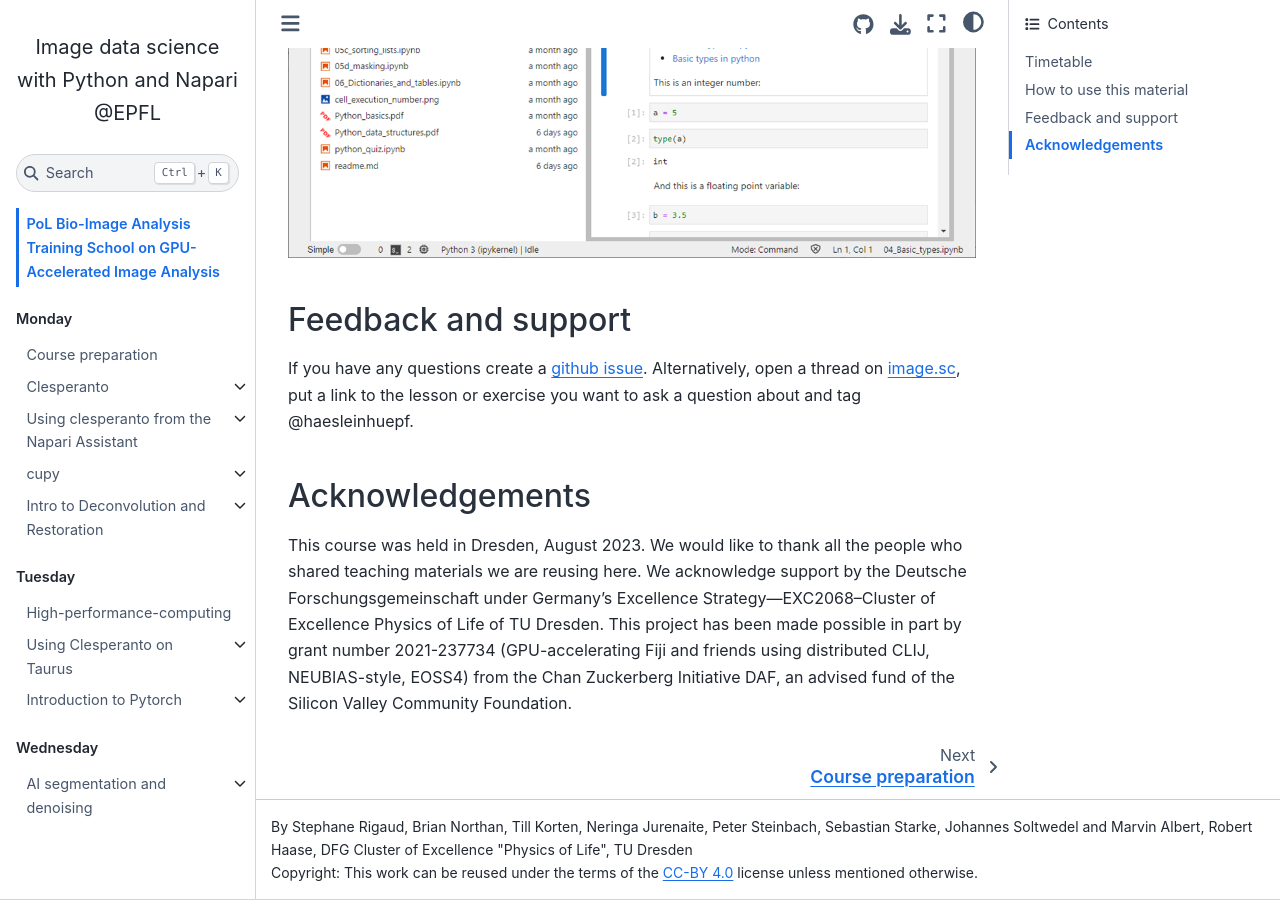
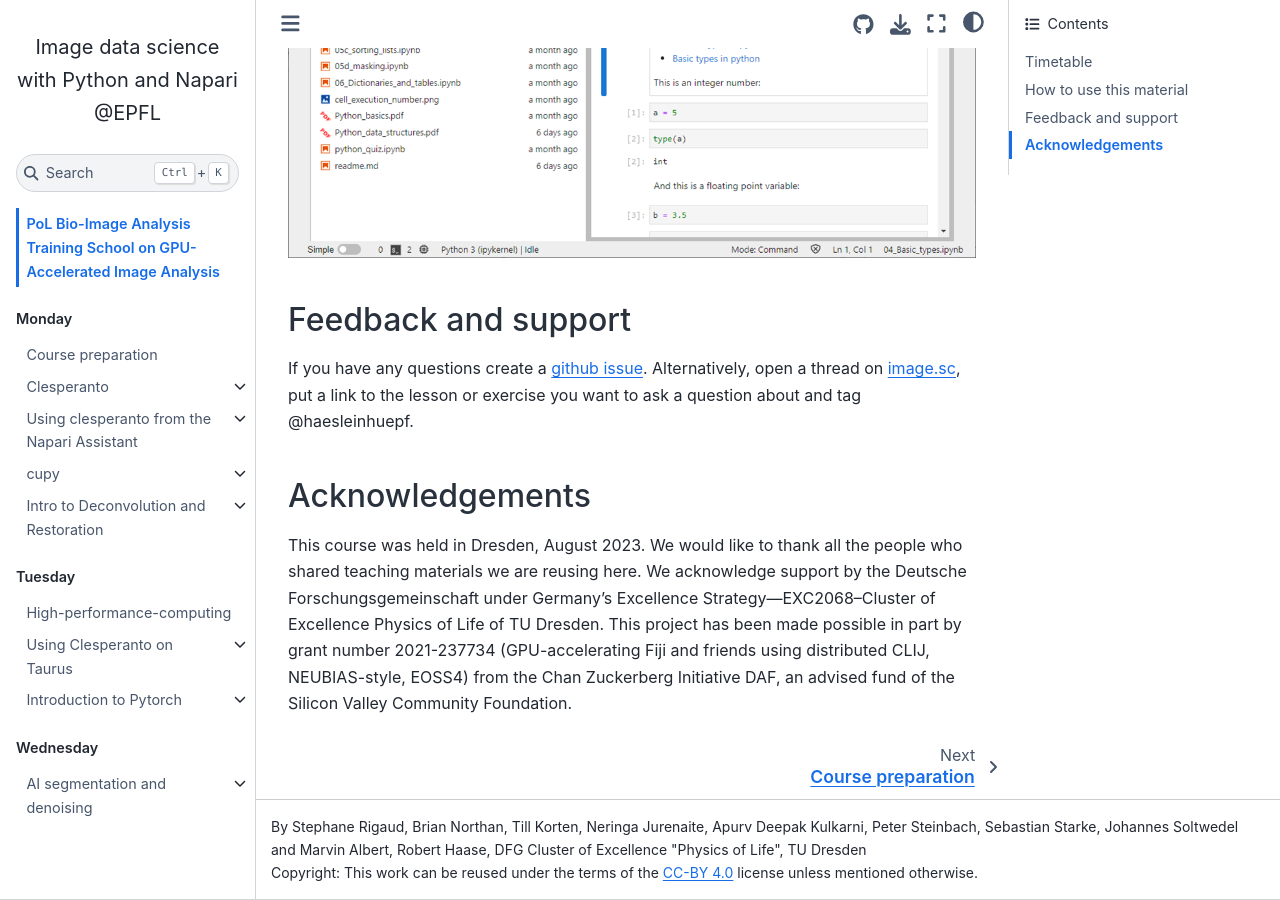
Before and after one commit to BiAPoL/PoL-BioImage-Analysis-TS-GPU-Accelerated-Image-Analysis, a Jupyter Book: the page built from docs/intro.md, in a window 1280 px wide and 900 px high, scrolled down 3198 px. Built offline with Jupyter Book 1.0.4 settings and Sphinx 7.4.7 and the Sphinx Book theme 1.1.4, drawn with Linux system fonts in a browser that asks for light colours; pages that are not in the unit, such as notebooks, are missing from menus.

Commit message:
add Apurv to authors

```diff
--- a/docs/_config.yml
+++ b/docs/_config.yml
@@ -1,6 +1,6 @@
 # In _config.yml
 title: Image data science with Python and Napari @EPFL
-author: Stephane Rigaud, Brian Northan, Till Korten, Neringa Jurenaite, Peter Steinbach, Sebastian Starke, Johannes Soltwedel and Marvin Albert, Robert Haase, DFG Cluster of Excellence "Physics of Life", TU Dresden
+author: Stephane Rigaud, Brian Northan, Till Korten, Neringa Jurenaite, Apurv Deepak Kulkarni, Peter Steinbach, Sebastian Starke, Johannes Soltwedel and Marvin Albert, Robert Haase, DFG Cluster of Excellence "Physics of Life", TU Dresden
 logo: biapol_logo.png
 execute:
   execute_notebooks: off
```
Also changed, not shown: README.md (+1 -1 lines).
